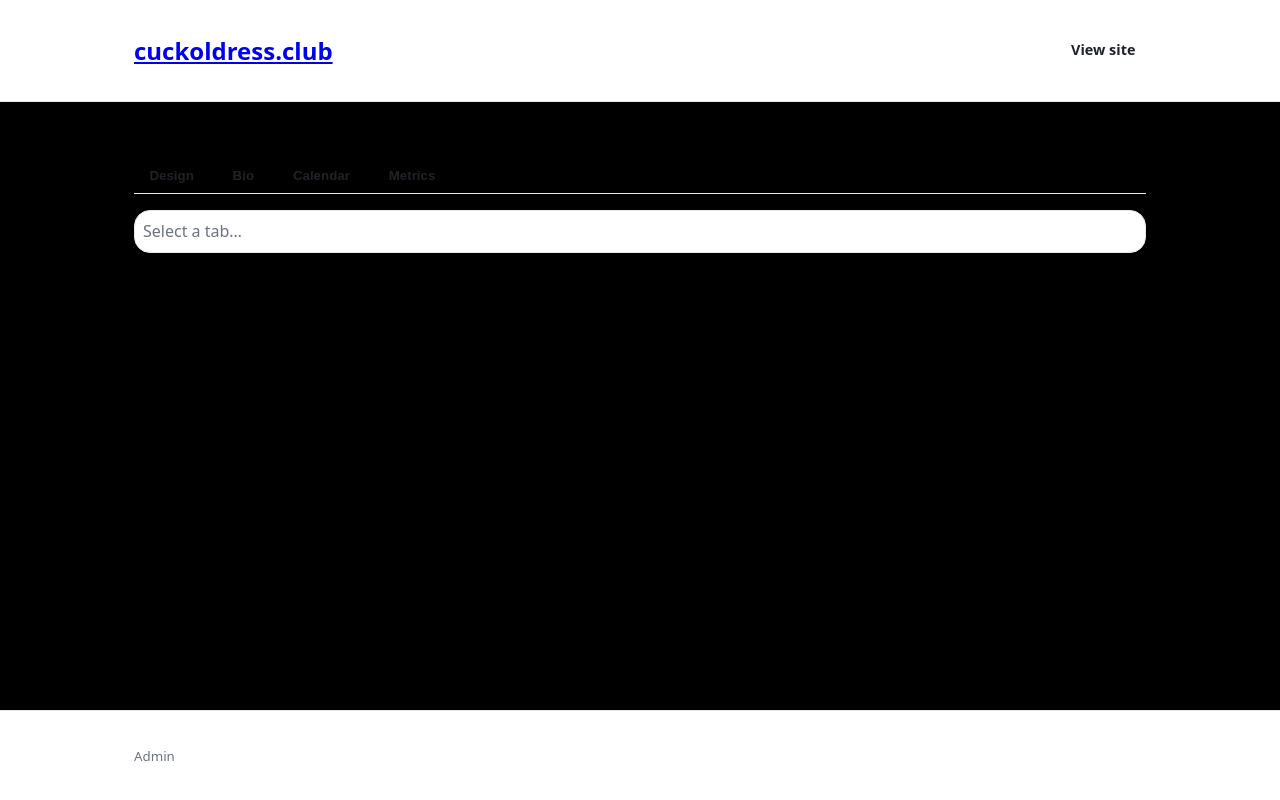
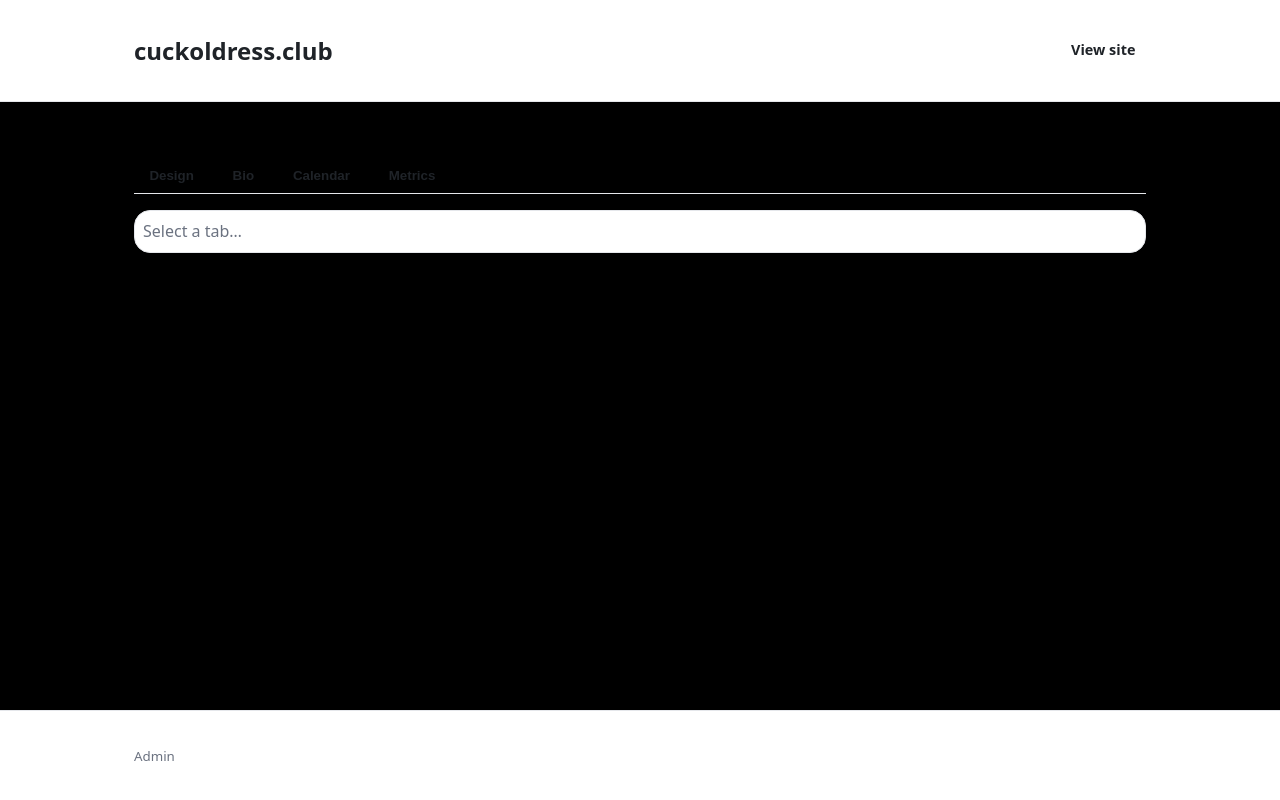
Before and after one commit to w00mb/stream3r, a website: page admin.html in a window 1280 px wide. Drawn offline with Linux system fonts and the light colour scheme; no server answers.

Commit message:
feat: Improve admin navigation and fix styles
- Make the "Welcome, admin" username a link to the /admin page to improve navigation after login.
- Fix the styling of the main title link to prevent it from showing the default visited link color.

```diff
--- a/server/routes-auth.js
+++ b/server/routes-auth.js
@@ -24,7 +24,7 @@ router.post('/login', async (req, res) => {
       res.cookie('session_token', token, { httpOnly: true, secure: process.env.NODE_ENV === 'production', expires });
       res.send(`
         <div id="auth-slot" class="d-flex flex-items-center gap-2">
-          <span class="text-bold">Welcome, ${user.username}</span>
+          <a href="/admin" class="text-bold" style="text-decoration: none; color: inherit;">Welcome, ${user.username}</a>
           <form hx-post="/logout" hx-target="#auth-slot" hx-swap="outerHTML">
             <button class="Button Button--invisible size-small" type="submit">Logout</button>
           </form>
--- a/styles.css
+++ b/styles.css
@@ -131,6 +131,11 @@ textarea.FormControl { resize: vertical; }
 /* ==========================================================================
    4. App-specific Styles
    ========================================================================== */
+
+.brand, .brand:visited {
+  color: var(--text);
+  text-decoration: none;
+}
 
 /* Profile */
 .profile-card {
```
